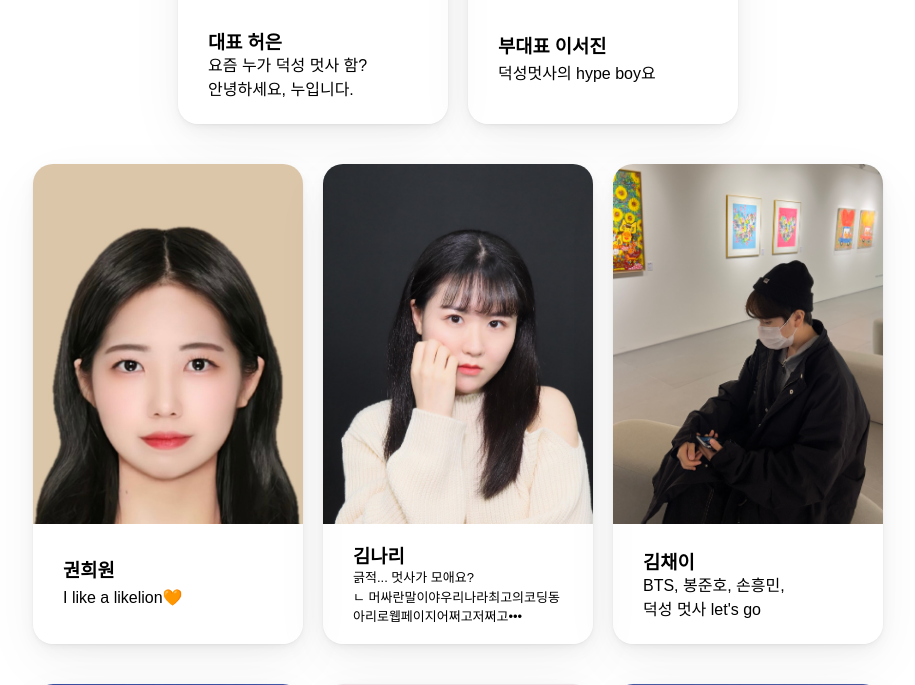
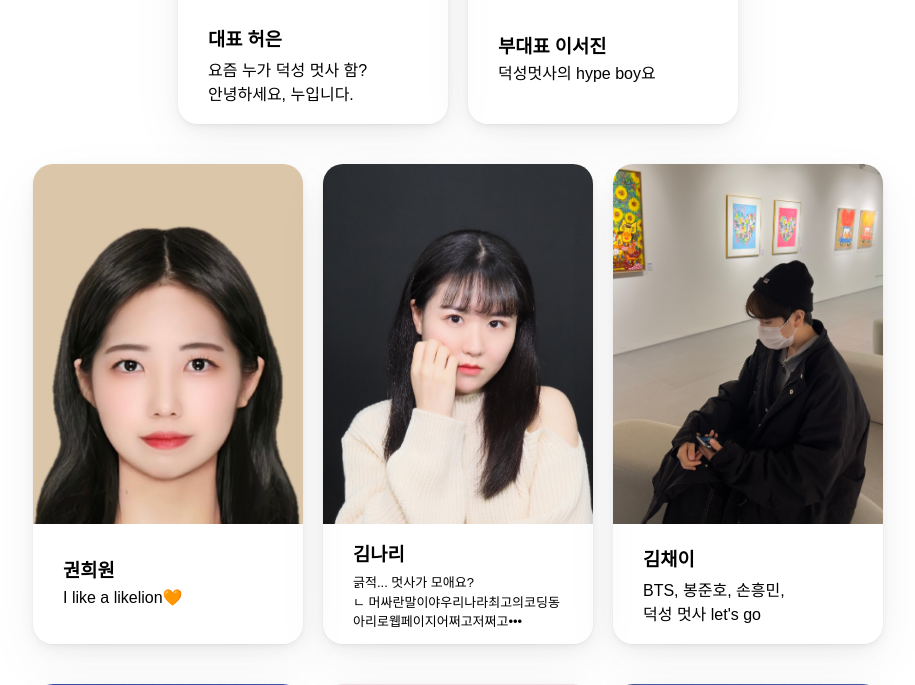
Before and after one commit to kknari/2023likelion, a Django app: template templates/org.html in a window 1280 px wide. Shown: the part 732-1417 px from the top of the page, without its empty margins (182-1097 px from the left). Run offline with Django 4.2, Linux system fonts and the light colour scheme; the template is opened without the code that fills it, so the values that code supplies are empty; some web fonts are replaced.

Commit message:
반응형 카드 여백 수정

```diff
--- a/static/css/org.css
+++ b/static/css/org.css
@@ -104,7 +104,7 @@
         justify-content: start;
         overflow-x: scroll;
         overflow-y: hidden;
-        height:460px;
+        height:490px;
         padding: 0 100px;
         -ms-overflow-style: none; /* 인터넷 익스플로러 */
         scrollbar-width: none; /* 파이어폭스 */
@@ -114,7 +114,7 @@
     }
     .cardContent{
         box-sizing: border-box;
-        height: 80px; /* 134px */
+        height: 100px; /* 134px */
         display: bolck;
         flex-direction: column;
         justify-content: center;
@@ -149,7 +149,7 @@
 
 @media screen and (max-width: 620px) {
     .orgContent{
-        height:460px;
+        height:490px;
         padding: 0 80px;
         -ms-overflow-style: none; /* 인터넷 익스플로러 */
         scrollbar-width: none; /* 파이어폭스 */
@@ -157,7 +157,7 @@
 }
 @media screen and (max-width: 565px) {
     .orgContent{
-        height:460px;
+        height:490px;
         padding: 0 60px;
         -ms-overflow-style: none; /* 인터넷 익스플로러 */
         scrollbar-width: none; /* 파이어폭스 */
@@ -165,7 +165,7 @@
 }
 @media screen and (max-width: 530px) {
     .orgContent{
-        height:460px;
+        height:490px;
         padding: 0 35px;
         -ms-overflow-style: none; /* 인터넷 익스플로러 */
         scrollbar-width: none; /* 파이어폭스 */
@@ -173,7 +173,7 @@
 }
 @media screen and (max-width: 500px) {
     .orgContent{
-        height:460px;
+        height:490px;
         padding: 0 50px;
         -ms-overflow-style: none; /* 인터넷 익스플로러 */
         scrollbar-width: none; /* 파이어폭스 */
@@ -181,7 +181,7 @@
 }
 @media screen and (max-width: 400px) {
     .orgContent{
-        height:460px;
+        height:490px;
         padding: 0 20px;
         -ms-overflow-style: none; /* 인터넷 익스플로러 */
         scrollbar-width: none; /* 파이어폭스 */
--- a/templates/org.html
+++ b/templates/org.html
@@ -16,7 +16,7 @@
     <div class="card">
       <img class="cardImg" style="background-image: url('../static/img/heoeun.jpg');"></img>
       <div class="cardContent">
-      <h3>대표 허은</h3>
+      <h3 style="line-height: 2;">대표 허은</h3>
       <p style="line-height: 1.5">요즘 누가 덕성 멋사 함? <br>안녕하세요, 누입니다.</p>
       </div>
     </div>
@@ -40,7 +40,7 @@
     <div class="card">
       <div class="cardImg" style="background-image: url('../static/img/nari.jpg');"></div>
       <div class="cardContent">
-      <h3>김나리</h3>
+      <h3 style="line-height: 2;">김나리</h3>
       <p style="line-height: 1; font-size: small;">긁적... 멋사가 모애요?<br>
         ㄴ 머싸란말이야우리나라최고의코딩동아리로웹페이지어쩌고저쩌고•••</p>
       </div>
@@ -48,8 +48,8 @@
     <div class="card">
       <div class="cardImg" style="background-image: url('../static/img/chaei.jpg');"></div>
       <div class="cardContent">
-      <h3>김채이</h3>
-      <p style="line-height: 1.5;">BTS, 봉준호, 손흥민,<br>덕성 멋사 let's go</p>
+      <h3 style="line-height: 2;">김채이</h3>
+      <p style="line-height: 1.5; ">BTS, 봉준호, 손흥민,<br>덕성 멋사 let's go</p>
       </div>
     </div>
     <div class="card">
@@ -108,7 +108,7 @@
   <div class="card">
     <div class="cardImg" style="background-image: url('../static/img/nari.jpg');"></div>
     <div class="cardContent">
-    <h3>김나리</h3>
+    <h3 style="line-height: 2;">김나리</h3>
     <p style="line-height: 1.5; font-size: small;">긁적... 멋사가 모애요?<br>
       ㄴ 머싸란말이야우리나라최고의코딩동아리로웹페이지어쩌고저쩌고•••</p>
     </div>
@@ -116,7 +116,7 @@
   <div class="card">
     <div class="cardImg" style="background-image: url('../static/img/chaei.jpg');"></div>
     <div class="cardContent">
-    <h3>김채이</h3>
+    <h3 style="line-height: 2;">김채이</h3>
     <p style="line-height: 1.5;">BTS, 봉준호, 손흥민,<br>덕성 멋사 let's go</p>
     </div>
   </div>
```
